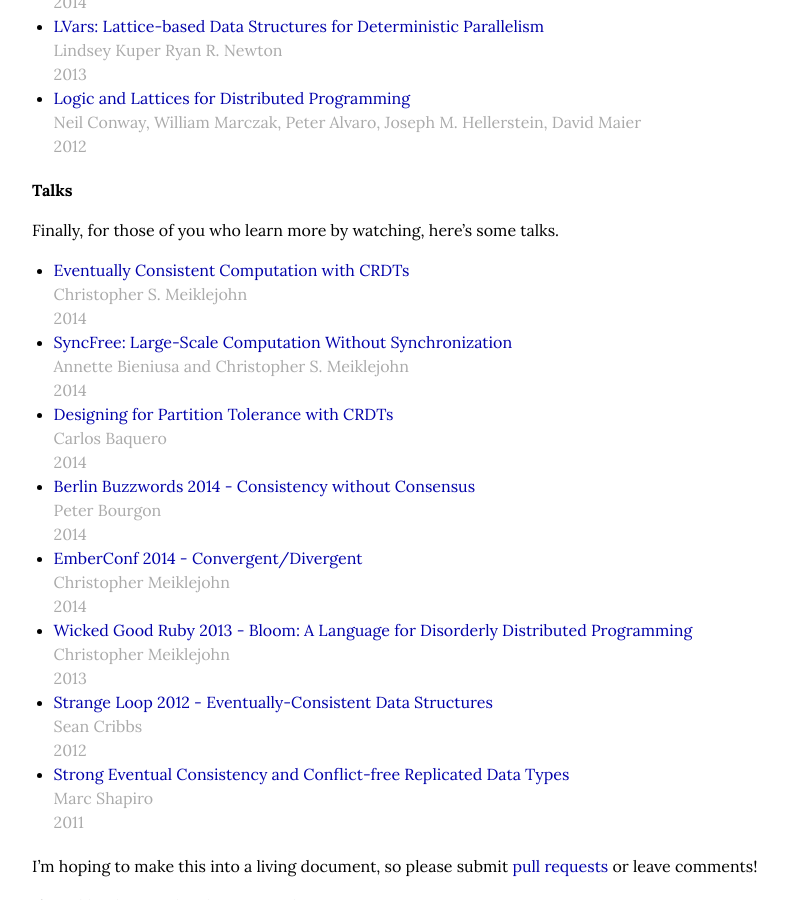
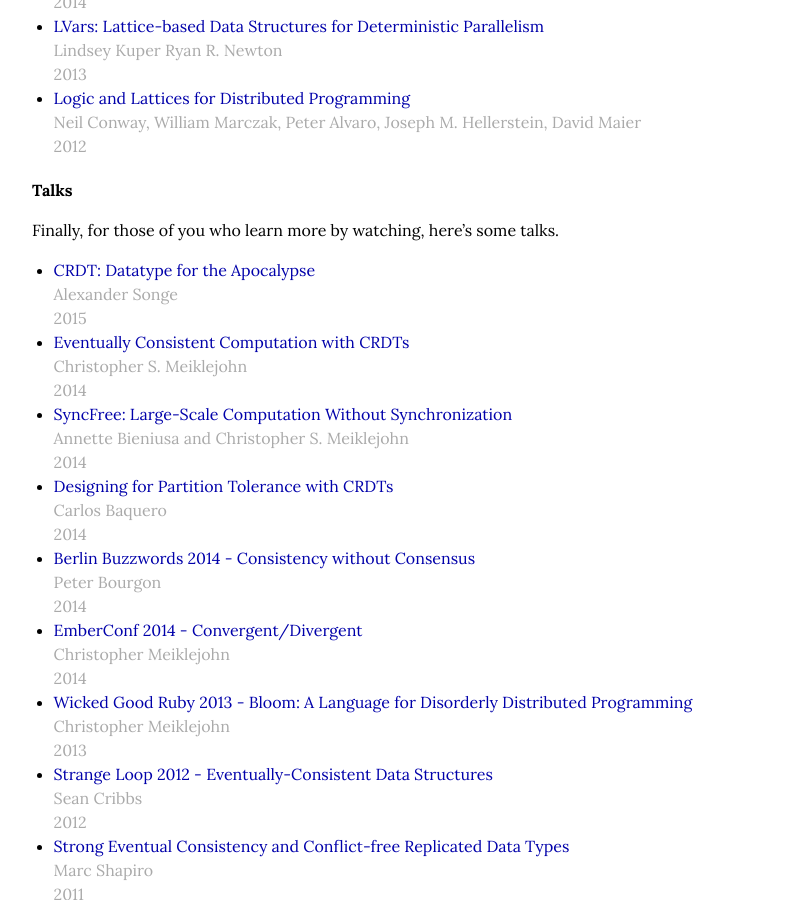
Before and after one commit to cmeiklejohn/cmeiklejohn.github.io, a Jekyll site: the page built from _posts/2014-07-22-readings-in-crdts.markdown, in a window 1280 px wide and 900 px high, scrolled down 3046 px. Shown: the whole window, without its empty margins (88-876 px from the left). Built offline with Jekyll 4.4.1, drawn with Linux system fonts in a browser that asks for light colours; comment, search, counter and statistics services are not loaded.

Commit message:
Add Elixir talk.

```diff
--- a/_posts/2014-07-22-readings-in-crdts.markdown
+++ b/_posts/2014-07-22-readings-in-crdts.markdown
@@ -160,6 +160,9 @@ when distributed.
 
 Finally, for those of you who learn more by watching, here's some talks.
 
+* [CRDT: Datatype for the Apocalypse](http://confreaks.tv/videos/elixirconf2015-crdt-datatype-for-the-apocalypse)
+  <span class="author">Alexander Songe</span>
+  <span class="date">2015</span>
 * [Eventually Consistent Computation with CRDTs](https://www.youtube.com/watch?v=8_z9-iRiSZw)
   <span class="author">Christopher S. Meiklejohn</span>
   <span class="date">2014</span>
```
